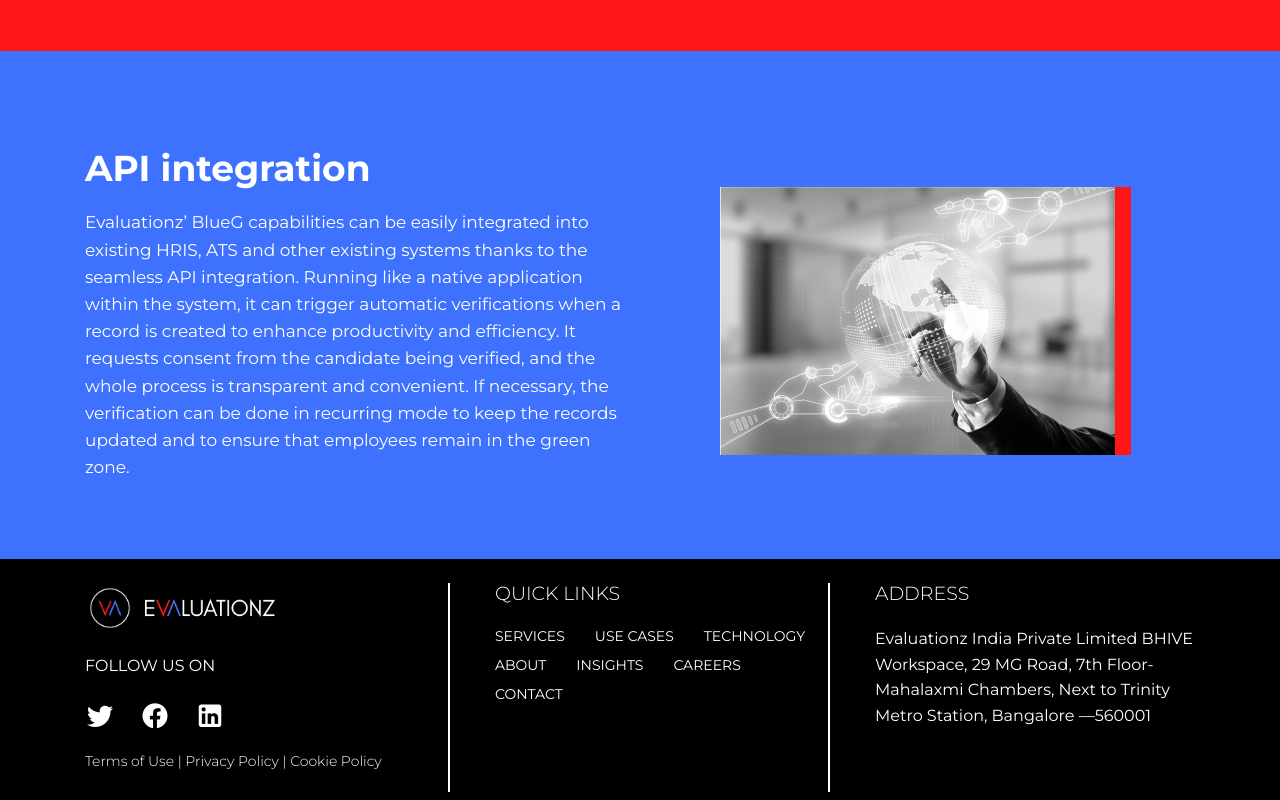
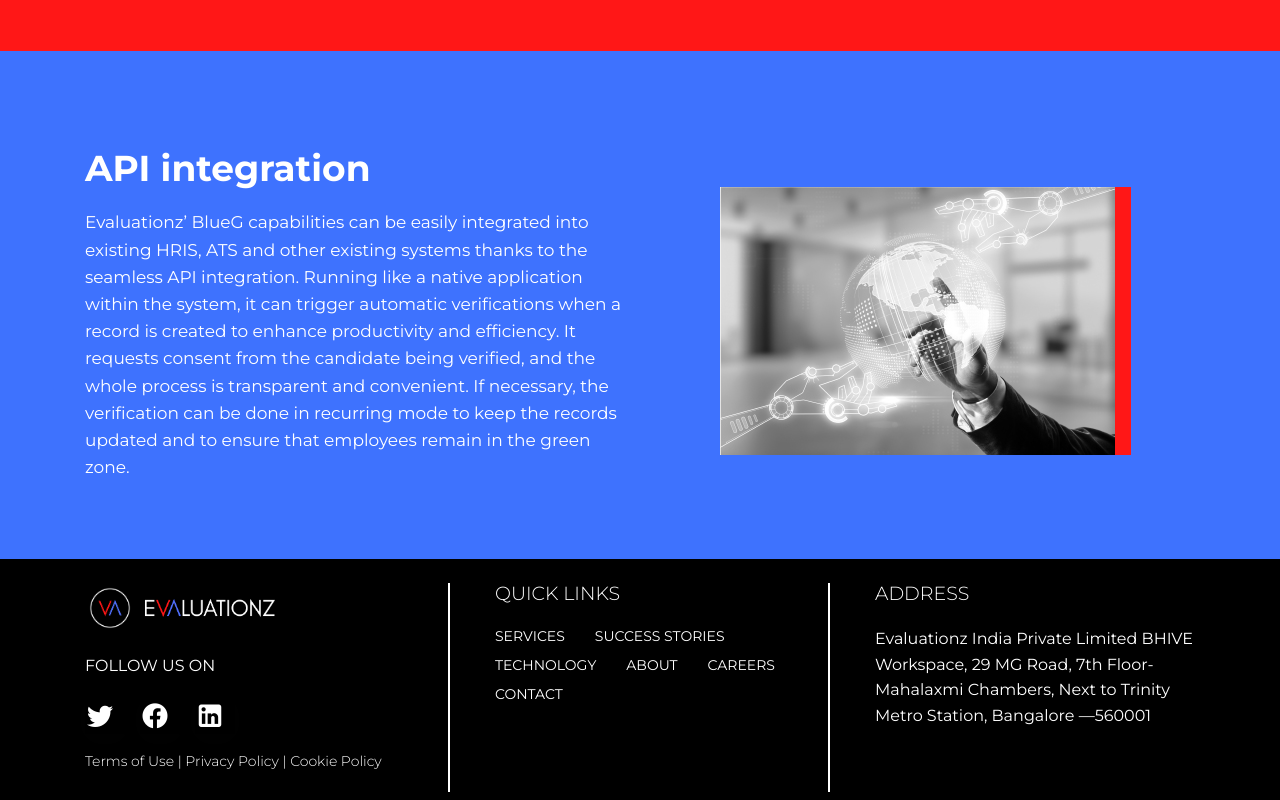
Before and after one commit to Evaluationz/evaluation-website, a React (Create React App) app: page /technology in a window 1280 px wide. Shown: the part 1709-2509 px from the top of the page. Built offline with nearby package versions, Linux system fonts and the light colour scheme.

Commit message:
MKS- Footer links added

```diff
--- a/src/components/Footer/Footer.js
+++ b/src/components/Footer/Footer.js
@@ -51,16 +51,13 @@ const Footer = () => {
                                                 <Link to="/services">SERVICES</Link>
                                             </div>
                                             <div className="col">
-                                                <Link to="/use-cases" className="no-wrap">USE CASES</Link>
+                                                <Link to="/success-stories" className="no-wrap text-uppercase">Success Stories</Link>
                                             </div>
                                             <div className="col">
                                                 <Link to="/technology">TECHNOLOGY</Link>
                                             </div>
                                             <div className="col">
-                                                <Link to="/about">ABOUT</Link>
-                                            </div>
-                                            <div className="col">
-                                                <Link to="/insights">INSIGHTS</Link>
+                                                <Link to="/about-us">ABOUT</Link>
                                             </div>
                                             <div className="col">
                                                 <Link to="/careers">CAREERS</Link>
@@ -69,7 +66,6 @@ const Footer = () => {
                                                 <Link to="/contact">CONTACT</Link>
                                             </div>
                                         </div>
-
                                     </li>
                                 </ul>
                             </div>
```
